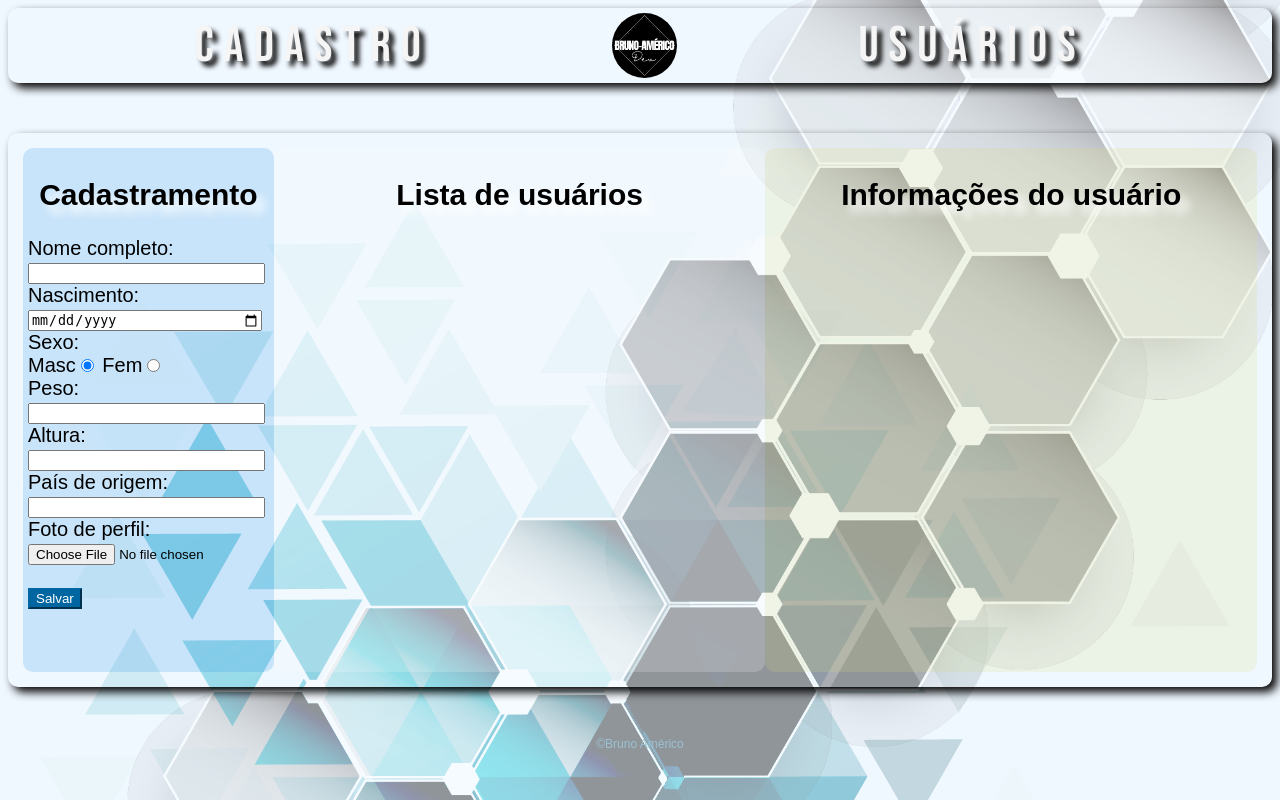
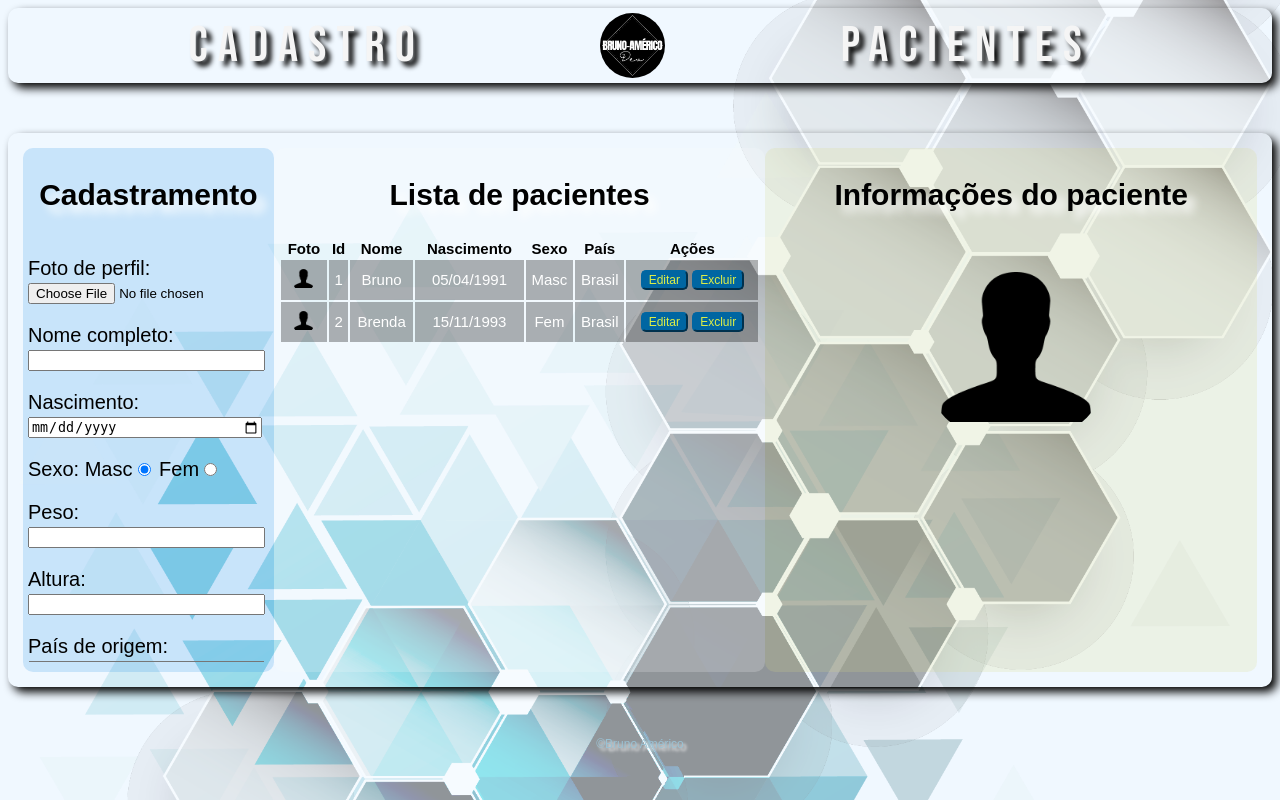
Before and after one commit to americobruno/Cadastro_PHP_MySql_HTML_CSS_JavaScript, a PHP site: page / in a window 1280 px wide. Run offline with PHP 8.4, Linux system fonts and the light colour scheme.

Commit message:
commiting a new image, edits of html and css

```diff
--- a/Style/modelo.css
+++ b/Style/modelo.css
@@ -1,9 +1,9 @@
+
 body{
     background-image: url("background-opacity.png");
     background-size: 100% ;
     background-color: aliceblue;
     font: normal 15pt Arial;
-
 }
 
 header{
@@ -11,7 +11,6 @@ header{
     text-align:left;
     text-shadow: 5px 5px 5px black ;
     transition: all 0.3s;
-
 }
 .logo{
     border-radius: 10px;
@@ -24,15 +23,13 @@ header{
     font-family: 'Bebas Neue', cursive;
     font-size: 50px;
 }
-section{
+.sectionc{
     border-radius: 10px;
     padding: 15px;
     height: calc(100vh - 276px);
     margin:50px auto ;
     box-shadow: 5px 5px 10px black;
     display: flex;
-
-
 }
 #div1{
     flex:1;
@@ -54,39 +51,86 @@ section{
     padding: 5px;
     background-color: rgba(215, 216, 129, 0.2);
     border-radius: 10px;
+
 }
-button{
+.csavebutton{ /*pedir ajuda, como colocar o botão para o lado direito da div*/
     background: #0066A2;
     color: white;
     border-style: outset;
     border-color: #0066A2;
     text-shadow:none;
 }
-
 footer{
     color: rgb(154, 193, 211);
     text-align: center;
+    text-shadow: 3px 3px 3px white ;
     font-style: italic;
     font: normal 9pt Arial;
 }
-
 @media only screen and (min-width: 1000px){
     header{
         letter-spacing: 10px;
     }
-
 }
 @media only screen and (min-width: 1400px){
     header{letter-spacing: 30px;}
-
 }
 @media only screen and (max-width: 974px){
     h2{font-size: 25px;}
-
 }
-
 h2{
     text-shadow: 8px 8px 8px white;
     text-align: center;
+}
+.ctable{
+    text-align: center;
+    font-size: 15px;
+    width: 100%;
+}
+
+.img-circle{
+    border-radius: 50%;
+    text-align: center;
+    padding: 5px;
+    width: 25px;
+}
+.ceditbutton{
+    background: #0066A2;
+    color: rgb(221, 238, 71);
+    border-style: outset;
+    border-color: #0066A2;
+    font-size: 12px;
+    width: auto;
+    border-radius: 5px;
+}
+.cdeletebutton{
+    background: #0066A2;
+    color: rgb(221, 238, 71);
+    border-style: outset;
+    border-color: #0066A2;
+    font-size: 12px;
+    border-radius: 5px;
+}
+.cbody{
+    border-radius: 10px; /* Pedir ajuda, não está arredondando */
+    background-color: rgb(0, 0, 0, 0.3);
+    color: white;
 
 }
+.cform{
+    height: calc(100vh - 375px);
+    overflow-y: scroll;
+}
+.divphotoinfo{
+    border-radius: 50%;
+    padding: 5px;
+    width: 200px;
+    left: 0;
+    right: 0;
+    top: 0;
+    bottom: 0;
+    margin: auto;
+    max-width: 100%;
+    max-height: 100%;
+
+}
--- a/index.html
+++ b/index.html
@@ -12,37 +12,101 @@
 </head>
 <body>
     <header>
-        <div class="logo"> Cadastro <img src="images/logobrunojpeg.jpg" width="65" height="65" alt="logo" style="border-radius:50%"> usuários</div>
+        <div class="logo"> Cadastro <img src="images/logobrunojpeg.jpg" width="65" height="65" alt="logo" style="border-radius:50%"> pacientes</div>
     </header>
 
-    <section>
+    <section class="sectionc">
         <div id="div1">
             <h2>Cadastramento</h2>
-            <form action=" / action_page.php">
-                <label for="name">Nome completo:</label><br>
-                <input type="text" id="idname" name="name" style="width:95%"><br>
-                <label for="birth">Nascimento:</label><br>
-                <input type="date" id="iddate" name="date" style="width:95%"><br>
-                <label for="sex">Sexo:</label><br>
+            <form class="cform" action=" / action_page.php">  <!-- Confirmar com o acerola -->
+                <p><label for="avatar">Foto de perfil:</label>
+                <input type="file" id="idavatar"  name="avatar" style="width:95%" accept="image/png, image/jpeg"></p>
+                <p><label for="name">Nome completo:</label>
+                <input type="text" id="idname" name="name" style="width:95%"></p>
+                <p><label for="birth">Nascimento:</label>
+                <input type="date" id="iddate" name="date" style="width:95%"></p>
+                <p><label for="sex">Sexo:</label>
                 Masc<input type="radio"  value="Masculino" id="idmsex" name="sex" checked>
-                Fem<input type="radio"  value="Feminino" id="idfsex" name="sex"><br>
-                <label for="weight">Peso:</label><br>
-                <input type="number" id="idweight" name="weight" style="width:95%"><br>
-                <label for="height">Altura:</label><br>
-                <input type="number" id="idheight" name="height" style="width:95%"><br>
-                <label for="country">País de origem:</label><br>
-                <input type="text" id="idcountry" name="country" style="width:95%"><br>
-                <label for="avatar">Foto de perfil:</label><br>
-                <input type="file" id="idavatar"  name="avatar" style="width:95%" accept="image/png, image/jpeg"><br>
-                <p><button  type="submit" name="submit" value="save">Salvar</button></p>
+                Fem<input type="radio"  value="Feminino" id="idfsex" name="sex"></p>
+                <p><label for="weight">Peso:</label>
+                <input type="number" id="idweight" name="weight" style="width:95%"></p>
+                <p><label for="height">Altura:</label>
+                <input type="number" id="idheight" name="height" style="width:95%"></p>
+                <p><label for="country">País de origem:</label>
+                <input type="text" id="idcountry" name="country" style="width:95%"></p>
+                <p><label for="plano">Plano:</label>
+                <select name="plan" id="idplan" style="width:95%">
+                    <option value="" data-default disabled selected></option>
+                    <option value="Privado">Privado</option>
+                    <option value="Unimed">Unimed</option>
+                    <option value="OdontoPlus">Odonto Plus</option>
+                    <option value="SUS">SUS</option>
+                </select></p>
+                <p><label for="dentist">Dentista:</label>
+                <select name="dentist" id="iddentist" style="width:95%">
+                    <option value="" data-default disabled selected></option>
+                    <option value="Bruna">Bruna Advico Pelegrin</option>
+                    <option value="Terceirizada">Terceirizada</option>
+                </select></p>
+
+                <p><label for="healthhistory">Histórico de saúde:</label>
+                <textarea cols="30" rows="5" style="width:95%"></textarea></p>
+                <p><label for="observations">Observações:</label>
+                <textarea cols="30" rows="5" style="width:95%"></textarea></p>
+                <p><button class="csavebutton" type="submit" name="submit" value="save">Salvar</button></p>
             </form>
         </div>
         <div id="div2">
-            <h2>Lista de usuários</h2>
-
+            <h2>Lista de pacientes</h2>
+            <section class="sectioncontainer">
+                <table class="ctable">
+                    <thead>
+                        <tr>
+                            <th>Foto</th>
+                            <th>Id</th>
+                            <th>Nome</th>
+                            <th>Nascimento</th>
+                            <th>Sexo</th>
+                            <th>País</th>
+                            <th>Ações</th>
+                        </tr>
+                    </thead>
+                    <tbody class="cbody">
+                        <tr>
+                            <td><img src="images/person.png" alt="User Image" class="img-circle"></td>
+                            <td>1</td>
+                            <td>Bruno</td>
+                            <td>05/04/1991</td>
+                            <td>Masc</td>
+                            <td>Brasil</td>
+                            <td>
+                            <button type="button" class="ceditbutton">Editar</button>
+                            <button type="button" class="cdeletebutton">Excluir</button>
+                            </td>
+                          </tr>
+                          <tr>
+                            <td><img src="images/person.png" alt="User Image" class="img-circle"></td>
+                            <td>2</td>
+                            <td>Brenda</td>
+                            <td>15/11/1993</td>
+                            <td>Fem</td>
+                            <td>Brasil</td>
+                            <td>
+                            <button type="button" class="ceditbutton">Editar</button>
+                            <button type="button" class="cdeletebutton">Excluir</button>
+                            </td>
+                          </tr>
+                    </tbody>
+                </table>
+            </section>
         </div>
         <div id="div3">
-            <h2>Informações do usuário</h2>
+            <h2>Informações do paciente</h2>
+            <div class="divphotoinfo">
+                <img src="images/person.png" alt="User Image" class="divphotoinfo">
+            </div>
+
+
 
         </div>
 
```
Also changed, not shown: images/person.png (added).
